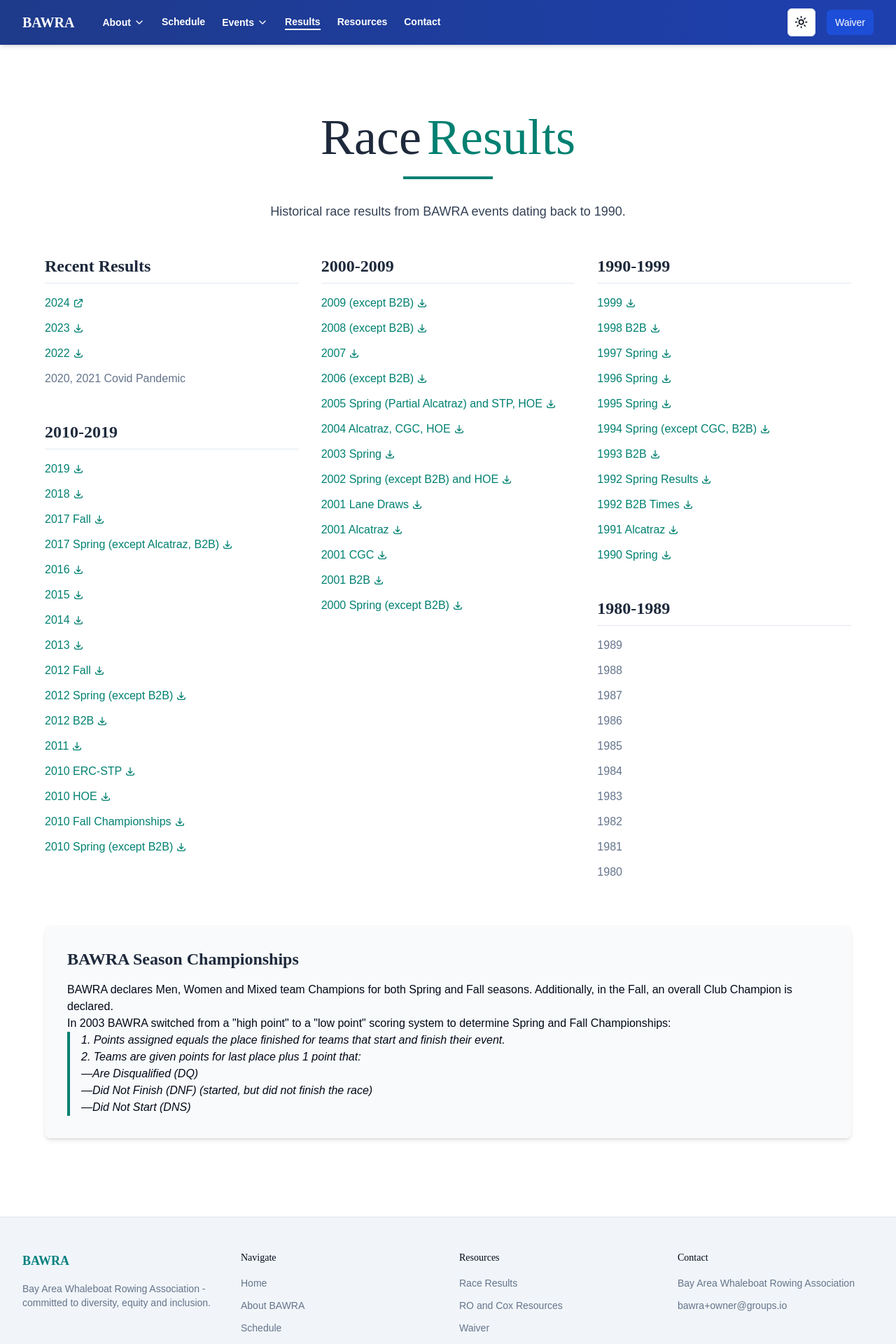
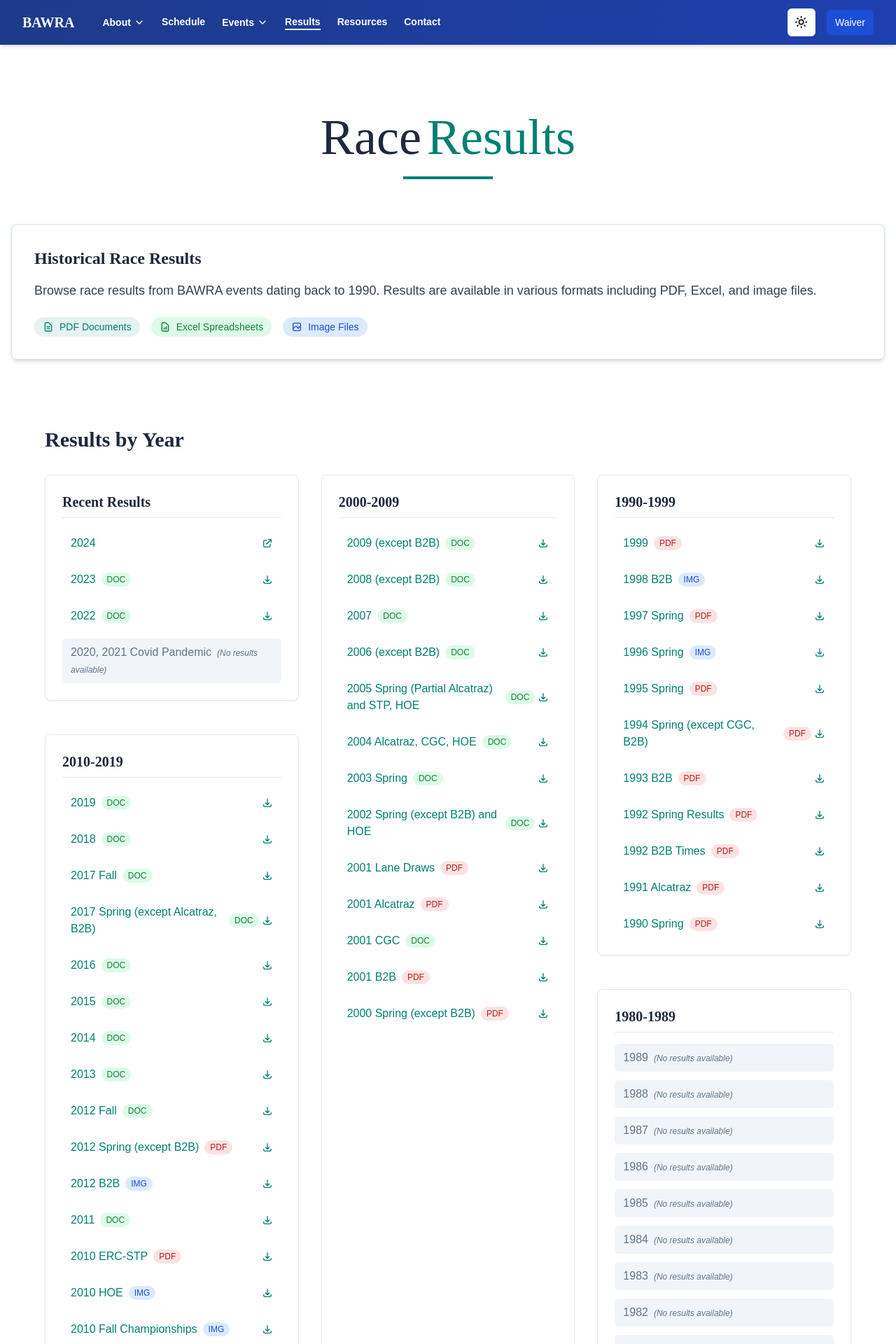
Before and after one commit to doughahn/bawra-web, a Next.js app: page /results in a window 1280 px wide. Shown: the top 1920 px of the page at 70% size. Built offline with nearby package versions, Linux system fonts and the light colour scheme; a web font is replaced by a local one.

Commit message:
template results

```diff
--- a/src/app/results/page.tsx
+++ b/src/app/results/page.tsx
@@ -90,38 +90,72 @@
   return (
     <div className="container mx-auto px-4 py-12 md:py-16 max-w-7xl">
       {/* Page Header */}
-      <div className="mb-12 text-center pt-6 md:pt-8">
+      <section className="mb-24">
+        <div className="mb-16 text-center pt-6 md:pt-8">
           <h1 className="text-5xl md:text-7xl heading-font mb-5">
             <span className="text-slate-800 dark:text-slate-200">Race</span>
             <span className="text-primary ml-2">Results</span>
           </h1>
-        <div className="w-32 h-1 bg-primary mx-auto mb-8"></div>
-        <p className="text-lg max-w-3xl mx-auto text-slate-700 dark:text-slate-300">
-          Historical race results from BAWRA events dating back to 1990.
-        </p>
+          <div className="w-32 h-1 bg-primary mx-auto"></div>
         </div>
 
-      <div className="max-w-6xl mx-auto">
+        {/* Introduction Card */}
+        <div className="bg-white dark:bg-slate-800 rounded-lg shadow-md border border-primary/20 mb-16 overflow-hidden">
+          <div className="p-8">
+            <h2 className="text-2xl font-bold mb-4 heading-font text-slate-800 dark:text-slate-200">
+              Historical Race Results
+            </h2>
+            <p className="text-lg text-slate-700 dark:text-slate-300 mb-6">
+              Browse race results from BAWRA events dating back to 1990. Results are available in various formats including PDF, Excel, and image files.
+            </p>
+            <div className="flex flex-wrap gap-4">
+              <div className="inline-flex items-center px-3 py-1 bg-primary/10 rounded-full text-primary text-sm">
+                <svg xmlns="http://www.w3.org/2000/svg" className="h-4 w-4 mr-2" fill="none" viewBox="0 0 24 24" stroke="currentColor">
+                  <path strokeLinecap="round" strokeLinejoin="round" strokeWidth={2} d="M9 12h6m-6 4h6m2 5H7a2 2 0 01-2-2V5a2 2 0 012-2h5.586a1 1 0 01.707.293l5.414 5.414a1 1 0 01.293.707V19a2 2 0 01-2 2z" />
+                </svg>
+                PDF Documents
+              </div>
+              <div className="inline-flex items-center px-3 py-1 bg-green-100 dark:bg-green-900/20 rounded-full text-green-700 dark:text-green-300 text-sm">
+                <svg xmlns="http://www.w3.org/2000/svg" className="h-4 w-4 mr-2" fill="none" viewBox="0 0 24 24" stroke="currentColor">
+                  <path strokeLinecap="round" strokeLinejoin="round" strokeWidth={2} d="M9 17v-2m3 2v-4m3 4v-6m2 10H7a2 2 0 01-2-2V5a2 2 0 012-2h5.586a1 1 0 01.707.293l5.414 5.414a1 1 0 01.293.707V19a2 2 0 01-2 2z" />
+                </svg>
+                Excel Spreadsheets
+              </div>
+              <div className="inline-flex items-center px-3 py-1 bg-blue-100 dark:bg-blue-900/20 rounded-full text-blue-700 dark:text-blue-300 text-sm">
+                <svg xmlns="http://www.w3.org/2000/svg" className="h-4 w-4 mr-2" fill="none" viewBox="0 0 24 24" stroke="currentColor">
+                  <path strokeLinecap="round" strokeLinejoin="round" strokeWidth={2} d="M4 16l4.586-4.586a2 2 0 012.828 0L16 16m-2-2l1.586-1.586a2 2 0 012.828 0L20 14m-6-6h.01M6 20h12a2 2 0 002-2V6a2 2 0 00-2-2H6a2 2 0 00-2 2v12a2 2 0 002 2z" />
+                </svg>
+                Image Files
+              </div>
+            </div>
+          </div>
+        </div>
+      </section>
+
+      <section className="max-w-6xl mx-auto mb-24">
         {/* Results Section */}
+        <h2 className="text-3xl font-bold mb-8 heading-font text-slate-800 dark:text-slate-200">
+          Results by Year
+        </h2>
         <div className="grid grid-cols-1 md:grid-cols-3 gap-8 mb-16">
           {/* Column 1: Recent + 2010s */}
           <div className="space-y-12">
-            <div>
-              <h2 className="text-2xl font-bold mb-4 text-slate-800 dark:text-slate-200 pb-2 border-b border-slate-200 dark:border-slate-700">
+            <div className="bg-white dark:bg-slate-800 rounded-lg shadow-sm border border-slate-200 dark:border-slate-700 p-6">
+              <h3 className="text-xl font-bold mb-4 text-slate-800 dark:text-slate-200 pb-2 border-b border-slate-200 dark:border-slate-700">
                 Recent Results
-              </h2>
-              <ul className="space-y-3">
+              </h3>
+              <ul className="space-y-3 mt-4">
                 {recentResults.map((result) => (
                   <ResultLink key={result.year} result={result} />
                 ))}
               </ul>
             </div>
 
-            <div>
-              <h2 className="text-2xl font-bold mb-4 text-slate-800 dark:text-slate-200 pb-2 border-b border-slate-200 dark:border-slate-700">
+            <div className="bg-white dark:bg-slate-800 rounded-lg shadow-sm border border-slate-200 dark:border-slate-700 p-6">
+              <h3 className="text-xl font-bold mb-4 text-slate-800 dark:text-slate-200 pb-2 border-b border-slate-200 dark:border-slate-700">
                 2010-2019
-              </h2>
-              <ul className="space-y-3">
+              </h3>
+              <ul className="space-y-3 mt-4">
                 {results2010s.map((result) => (
                   <ResultLink key={result.year} result={result} />
                 ))}
@@ -130,11 +164,11 @@
           </div>
 
           {/* Column 2: 2000s */}
-          <div>
-            <h2 className="text-2xl font-bold mb-4 text-slate-800 dark:text-slate-200 pb-2 border-b border-slate-200 dark:border-slate-700">
+          <div className="bg-white dark:bg-slate-800 rounded-lg shadow-sm border border-slate-200 dark:border-slate-700 p-6">
+            <h3 className="text-xl font-bold mb-4 text-slate-800 dark:text-slate-200 pb-2 border-b border-slate-200 dark:border-slate-700">
               2000-2009
-            </h2>
-            <ul className="space-y-3">
+            </h3>
+            <ul className="space-y-3 mt-4">
               {results2000s.map((result) => (
                 <ResultLink key={result.year} result={result} />
               ))}
@@ -143,22 +177,22 @@
 
           {/* Column 3: 1990s + 1980s */}
           <div className="space-y-12">
-            <div>
-              <h2 className="text-2xl font-bold mb-4 text-slate-800 dark:text-slate-200 pb-2 border-b border-slate-200 dark:border-slate-700">
+            <div className="bg-white dark:bg-slate-800 rounded-lg shadow-sm border border-slate-200 dark:border-slate-700 p-6">
+              <h3 className="text-xl font-bold mb-4 text-slate-800 dark:text-slate-200 pb-2 border-b border-slate-200 dark:border-slate-700">
                 1990-1999
-              </h2>
-              <ul className="space-y-3">
+              </h3>
+              <ul className="space-y-3 mt-4">
                 {results1990s.map((result) => (
                   <ResultLink key={result.year} result={result} />
                 ))}
               </ul>
             </div>
 
-            <div>
-              <h2 className="text-2xl font-bold mb-4 text-slate-800 dark:text-slate-200 pb-2 border-b border-slate-200 dark:border-slate-700">
+            <div className="bg-white dark:bg-slate-800 rounded-lg shadow-sm border border-slate-200 dark:border-slate-700 p-6">
+              <h3 className="text-xl font-bold mb-4 text-slate-800 dark:text-slate-200 pb-2 border-b border-slate-200 dark:border-slate-700">
                 1980-1989
-              </h2>
-              <ul className="space-y-3">
+              </h3>
+              <ul className="space-y-3 mt-4">
                 {results1980s.map((result) => (
                   <ResultLink key={result.year} result={result} />
                 ))}
@@ -166,34 +200,44 @@
             </div>
           </div>
         </div>
+      </section>
 
       {/* Scoring Information */}
-        <div className="bg-slate-50 dark:bg-slate-800/50 rounded-lg p-8 shadow-md mb-12">
-          <h2 className="text-2xl font-bold mb-4 text-slate-800 dark:text-slate-200">
-            BAWRA Season Championships
+      <section className="max-w-6xl mx-auto mb-24">
+        <div className="bg-white dark:bg-slate-800 rounded-lg shadow-md border border-primary/20 p-8 overflow-hidden">
+          <h2 className="text-3xl font-bold mb-6 heading-font text-slate-800 dark:text-slate-200">
+            Championship Scoring System
           </h2>
 
           <div className="prose prose-slate dark:prose-invert max-w-none">
-            <p>
+            <p className="text-lg">
               BAWRA declares Men, Women and Mixed team Champions for both Spring and Fall seasons.
               Additionally, in the Fall, an overall Club Champion is declared.
             </p>
             <p>
               In 2003 BAWRA switched from a "high point" to a "low point" scoring system to determine Spring and Fall Championships:
             </p>
-            <blockquote className="border-l-4 border-primary pl-4 italic">
-              <p>1. Points assigned equals the place finished for teams that start and finish their event.</p>
-              <p>
-                2. Teams are given points for last place plus 1 point that:<br />
-                —Are Disqualified (DQ)<br />
-                —Did Not Finish (DNF) (started, but did not finish the race)<br />
-                —Did Not Start (DNS)
+            <div className="bg-slate-50 dark:bg-slate-700/50 p-6 rounded-lg my-6">
+              <ol className="list-decimal pl-6 space-y-4">
+                <li className="text-slate-700 dark:text-slate-300">
+                  Points assigned equals the place finished for teams that start and finish their event.
+                </li>
+                <li className="text-slate-700 dark:text-slate-300">
+                  Teams are given points for last place plus 1 point that:
+                  <ul className="list-disc pl-6 mt-2 space-y-1">
+                    <li>Are Disqualified (DQ)</li>
+                    <li>Did Not Finish (DNF) (started, but did not finish the race)</li>
+                    <li>Did Not Start (DNS)</li>
+                  </ul>
+                </li>
+              </ol>
+            </div>
+            <p className="text-slate-600 dark:text-slate-400 text-sm italic">
+              The team with the lowest total points at the end of the season is declared the champion in their division.
             </p>
-            </blockquote>
           </div>
         </div>
-
-      </div>
+      </section>
     </div>
   );
 }
@@ -203,23 +247,56 @@
   // For items without a real link, show them differently
   if (result.isExternal === true && result.link === '#') {
     return (
-      <li className="text-slate-500 dark:text-slate-400">
+      <li className="py-2 px-3 rounded-md text-slate-500 dark:text-slate-400 bg-slate-100 dark:bg-slate-700/30">
         {result.label}
+        <span className="ml-2 text-xs italic">(No results available)</span>
       </li>
     );
   }
 
+  // Determine file type for icon
+  const getFileIcon = (link: string) => {
+    if (link === '#') return null;
+
+    if (link.endsWith('.pdf')) {
       return (
-    <li>
-      {result.isExternal ? (
+        <span className="bg-red-100 dark:bg-red-900/20 text-red-700 dark:text-red-300 text-xs px-2 py-0.5 rounded-full ml-2">
+          PDF
+        </span>
+      );
+    } else if (link.endsWith('.xlsx') || link.endsWith('.xls') || link.endsWith('.doc') || link.endsWith('.docx')) {
+      return (
+        <span className="bg-green-100 dark:bg-green-900/20 text-green-700 dark:text-green-300 text-xs px-2 py-0.5 rounded-full ml-2">
+          DOC
+        </span>
+      );
+    } else if (link.endsWith('.jpg') || link.endsWith('.png') || link.endsWith('.gif')) {
+      return (
+        <span className="bg-blue-100 dark:bg-blue-900/20 text-blue-700 dark:text-blue-300 text-xs px-2 py-0.5 rounded-full ml-2">
+          IMG
+        </span>
+      );
+    }
+    return null;
+  };
+
+  // Determine if URL is external
+  const isExternal = result.isExternal || (!result.link.startsWith('/') && !result.link.startsWith('#'));
+
+  return (
+    <li className="transition-colors hover:bg-slate-50 dark:hover:bg-slate-700/30 rounded-md">
+      {isExternal ? (
         <a
           href={result.link}
           target="_blank"
           rel="noopener noreferrer"
-          className="text-primary hover:underline hover:text-primary/80 flex items-center"
+          className="text-primary hover:text-primary/80 flex items-center justify-between py-2 px-3"
         >
+          <span className="flex items-center">
             {result.label}
-          <svg className="w-4 h-4 ml-1" fill="none" viewBox="0 0 24 24" stroke="currentColor">
+            {getFileIcon(result.link)}
+          </span>
+          <svg className="w-4 h-4 ml-1 flex-shrink-0" fill="none" viewBox="0 0 24 24" stroke="currentColor">
             <path strokeLinecap="round" strokeLinejoin="round" strokeWidth={2} d="M10 6H6a2 2 0 00-2 2v10a2 2 0 002 2h10a2 2 0 002-2v-4M14 4h6m0 0v6m0-6L10 14" />
           </svg>
         </a>
@@ -227,10 +304,13 @@
         <Link
           href={result.link}
           download
-          className="text-primary hover:underline hover:text-primary/80 flex items-center"
+          className="text-primary hover:text-primary/80 flex items-center justify-between py-2 px-3"
         >
+          <span className="flex items-center">
             {result.label}
-          <svg className="w-4 h-4 ml-1" fill="none" viewBox="0 0 24 24" stroke="currentColor">
+            {getFileIcon(result.link)}
+          </span>
+          <svg className="w-4 h-4 ml-1 flex-shrink-0" fill="none" viewBox="0 0 24 24" stroke="currentColor">
             <path strokeLinecap="round" strokeLinejoin="round" strokeWidth={2} d="M4 16v1a3 3 0 003 3h10a3 3 0 003-3v-1m-4-4l-4 4m0 0l-4-4m4 4V4" />
           </svg>
         </Link>
```
Lines whose indentation alone changed are shown as unchanged.
